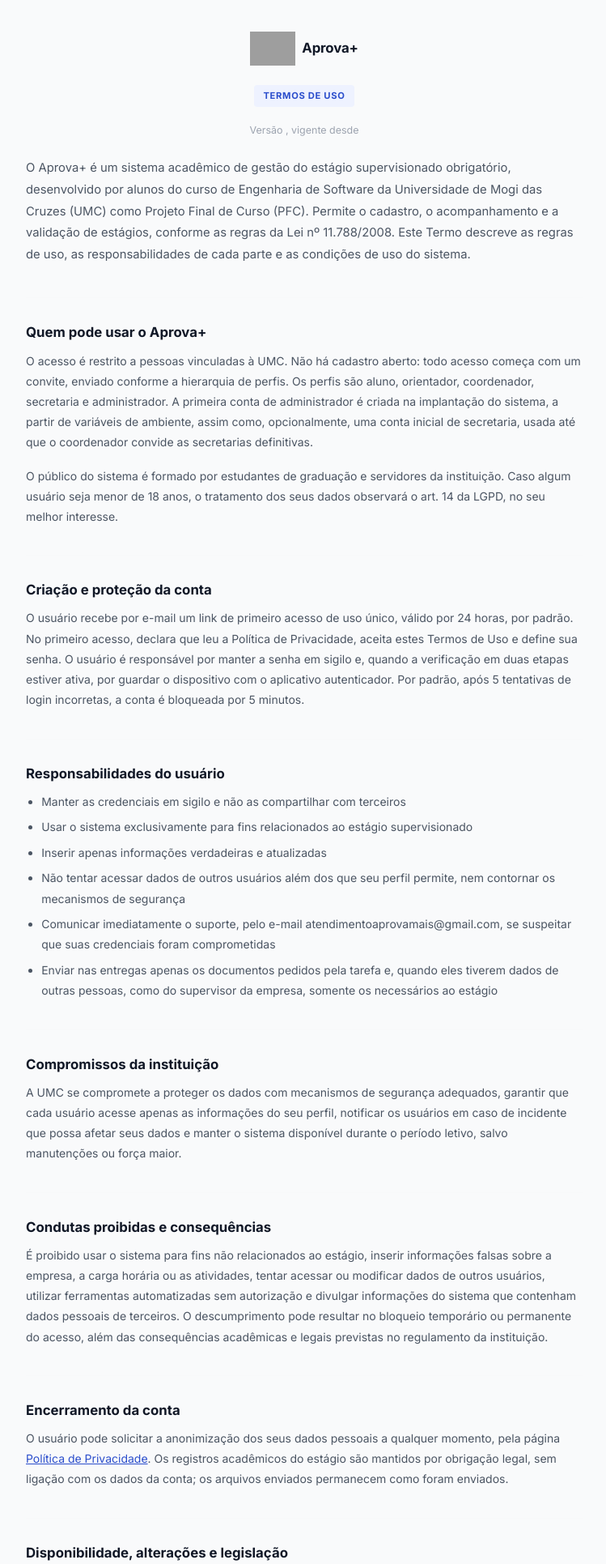
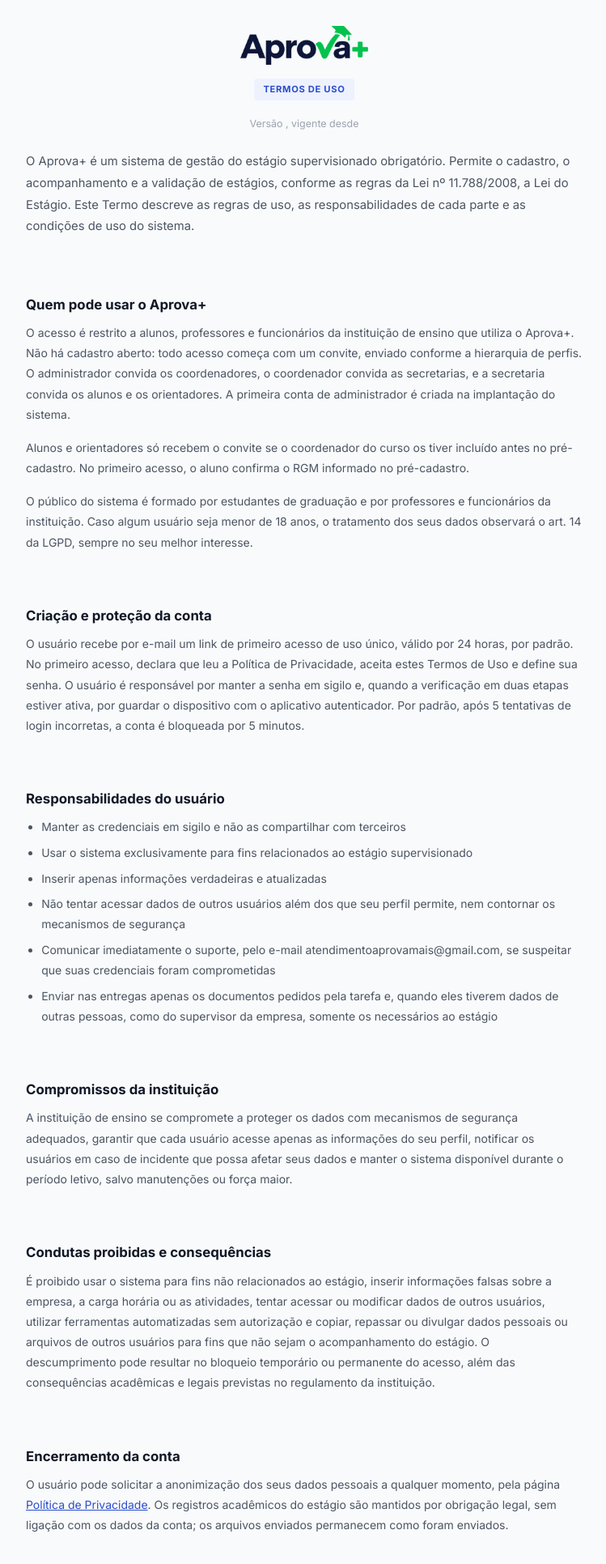
Before and after one commit to isabela-tamie15/aprova_mais, a Spring app: page /termos in a window 1280 px wide. Shown: the top 1931 px of the page at 81% size, without its empty margins (264-1013 px from the left). Run offline with Thymeleaf, Linux system fonts and the light colour scheme; the template is opened without the code that fills it, so the values that code supplies are empty; some of the project's set-up classes (security, data sources, template engines, error pages and the like) are left out, and stand-ins take their place; grey boxes are pictures that could not be loaded.

Commit message:
fix/view: ajuste na imagem ausente

```diff
--- a/src/main/resources/static/css/main.css
+++ b/src/main/resources/static/css/main.css
@@ -37,13 +37,6 @@ body.pagina-login {
     flex-direction: column;
     justify-content: space-between;
     padding: 2.5rem 3rem;
-}
-
-.logo-nome {
-    color: white;
-    font-size: 1.1rem;
-    font-weight: 700;
-    letter-spacing: -0.01em;
 }
 
 /* Área central com o texto de boas-vindas, ocupa o espaço que sobra */
@@ -338,17 +331,15 @@ h5 {
     letter-spacing: -0.01em;
 }
 
-/* Selo do Aprova+, usado nas páginas públicas e no rodapé */
-.logo-selo {
-    width: 38px;
-    height: 38px;
-    object-fit: contain;
-    flex-shrink: 0;
+/* Logo do Aprova+ nas páginas públicas: a versão escura vai no fundo claro, e a clara, no cabeçalho azul */
+.logo-documento {
+    height: 48px;
+    width: auto;
 }
 
-.logo-selo-grande {
-    width: 56px;
-    height: 56px;
+.logo-cabecalho {
+    height: 40px;
+    width: auto;
 }
 
 .logo-navbar {
@@ -813,8 +804,8 @@ body:has(> .rodape-site) {
 }
 
 .rodape-logo {
-    width: 40px;
     height: 40px;
+    width: auto;
 }
 
 .rodape-descricao {
--- a/src/main/resources/templates/error.html
+++ b/src/main/resources/templates/error.html
@@ -18,8 +18,7 @@
     <div class="card-principal">
         <div class="header-azul text-center">
             <div class="d-flex align-items-center gap-2 mb-4 justify-content-center">
-                <img th:src="@{/css/img/logo-aprova.png}" class="logo-selo logo-selo-grande" alt="">
-                <span style="color: white; font-weight: 700; font-size: 1.1rem;">Aprova+</span>
+                <img th:src="@{/css/img/logo-aprova-completo.png}" class="logo-cabecalho" alt="Aprova+">
             </div>
             <div class="icone-erro">
                 <svg width="32" height="32" viewBox="0 0 24 24" fill="none" stroke="white" stroke-width="2">
--- a/src/main/resources/templates/fragments/rodape-lgpd.html
+++ b/src/main/resources/templates/fragments/rodape-lgpd.html
@@ -2,15 +2,19 @@
 <html lang="pt-BR" xmlns:th="http://www.thymeleaf.org">
 <body>
 
-
+<!--
+    Rodapé LGPD reutilizado em todas as páginas (th:replace="~{fragments/rodape-lgpd :: rodape}").
+    Art. 41, § 1º da LGPD: a identidade e as informações de contato do encarregado
+    devem ser divulgadas publicamente, de forma clara e objetiva.
+    Para alterar o contato do encarregado, altere apenas este arquivo.
+-->
 <div th:fragment="rodape" class="rodape-site">
 <footer class="rodape-site-faixa">
     <div class="container rodape-site-conteudo">
         <div class="row g-4">
             <div class="col-12 col-lg-4">
                 <div class="rodape-marca">
-                    <img th:src="@{/css/img/logo-aprova.png}" class="rodape-logo" alt="">
-                    <span>Aprova+</span>
+                    <img th:src="@{/css/img/logo-aprova-completo.png}" class="rodape-logo" alt="Aprova+">
                 </div>
                 <p class="rodape-descricao">Gestão de estágios supervisionados, do cadastro à conclusão.</p>
             </div>
--- a/src/main/resources/templates/primeiro-acesso-erro.html
+++ b/src/main/resources/templates/primeiro-acesso-erro.html
@@ -17,8 +17,7 @@
         <!-- Header azul -->
         <div class="header-azul text-center">
             <div class="d-flex align-items-center gap-2 mb-4 justify-content-center">
-                <img th:src="@{/css/img/logo-aprova.png}" class="logo-selo logo-selo-grande" alt="">
-                <span style="color: white; font-weight: 700; font-size: 1.1rem;">Aprova+</span>
+                <img th:src="@{/css/img/logo-aprova-completo.png}" class="logo-cabecalho" alt="Aprova+">
             </div>
 
             <div class="icone-erro">
--- a/src/main/resources/templates/primeiro-acesso.html
+++ b/src/main/resources/templates/primeiro-acesso.html
@@ -20,8 +20,7 @@
         <!-- Header azul -->
         <div class="header-azul">
             <div class="d-flex align-items-center gap-2 mb-3">
-                <img th:src="@{/css/img/logo-aprova.png}" class="logo-selo logo-selo-grande" alt="">
-                <span style="color: white; font-weight: 700; font-size: 1.1rem;">Aprova+</span>
+                <img th:src="@{/css/img/logo-aprova-completo.png}" class="logo-cabecalho" alt="Aprova+">
             </div>
             <span class="badge-portal">Primeiro Acesso</span>
             <h4 class="text-white fw-bold mt-2 mb-1">Bem-vindo ao Aprova+</h4>
--- a/src/main/resources/templates/termos.html
+++ b/src/main/resources/templates/termos.html
@@ -14,27 +14,26 @@
 
     <div class="text-center mb-4">
         <div class="d-flex align-items-center justify-content-center gap-2 mb-3">
-            <img th:src="@{/css/img/logo-aprova.png}" class="logo-selo logo-selo-grande" alt="">
-            <span class="logo-nome" style="color: #111827; font-size: 1.05rem;">Aprova+</span>
+            <img th:src="@{/css/img/logo-aprova-escuro.png}" class="logo-documento" alt="Aprova+">
         </div>
         <span class="badge-doc">Termos de Uso</span>
         <p class="doc-versao" style="margin-top: 0.5rem;">Versão <span th:text="${versaoTermos}"></span>, vigente desde <span th:text="${vigenciaTermos}"></span></p>
     </div>
 
     <p class="doc-intro">
-        O Aprova+ é um sistema acadêmico de gestão do estágio supervisionado obrigatório,
-        desenvolvido por alunos do curso de Engenharia de Software da Universidade de Mogi das
-        Cruzes (UMC) como Projeto Final de Curso (PFC). Permite o cadastro, o acompanhamento e a
-        validação de estágios, conforme as regras da Lei nº 11.788/2008. Este Termo descreve as
-        regras de uso, as responsabilidades de cada parte e as condições de uso do sistema.
+        O Aprova+ é um sistema de gestão do estágio supervisionado obrigatório. Permite o
+        cadastro, o acompanhamento e a validação de estágios, conforme as regras da Lei nº
+        11.788/2008, a Lei do Estágio. Este Termo descreve as regras de uso, as responsabilidades
+        de cada parte e as condições de uso do sistema.
     </p>
 
     <hr class="doc-divider">
 
     <div class="doc-section">
         <h2>Quem pode usar o Aprova+</h2>
-        <p>O acesso é restrito a pessoas vinculadas à UMC. Não há cadastro aberto: todo acesso começa com um convite, enviado conforme a hierarquia de perfis. Os perfis são aluno, orientador, coordenador, secretaria e administrador. A primeira conta de administrador é criada na implantação do sistema, a partir de variáveis de ambiente, assim como, opcionalmente, uma conta inicial de secretaria, usada até que o coordenador convide as secretarias definitivas.</p>
-        <p>O público do sistema é formado por estudantes de graduação e servidores da instituição. Caso algum usuário seja menor de 18 anos, o tratamento dos seus dados observará o art. 14 da LGPD, no seu melhor interesse.</p>
+        <p>O acesso é restrito a alunos, professores e funcionários da instituição de ensino que utiliza o Aprova+. Não há cadastro aberto: todo acesso começa com um convite, enviado conforme a hierarquia de perfis. O administrador convida os coordenadores, o coordenador convida as secretarias, e a secretaria convida os alunos e os orientadores. A primeira conta de administrador é criada na implantação do sistema.</p>
+        <p>Alunos e orientadores só recebem o convite se o coordenador do curso os tiver incluído antes no pré-cadastro. No primeiro acesso, o aluno confirma o RGM informado no pré-cadastro.</p>
+        <p>O público do sistema é formado por estudantes de graduação e por professores e funcionários da instituição. Caso algum usuário seja menor de 18 anos, o tratamento dos seus dados observará o art. 14 da LGPD, sempre no seu melhor interesse.</p>
     </div>
     <hr class="doc-divider">
 
@@ -59,13 +58,13 @@
 
     <div class="doc-section">
         <h2>Compromissos da instituição</h2>
-        <p>A UMC se compromete a proteger os dados com mecanismos de segurança adequados, garantir que cada usuário acesse apenas as informações do seu perfil, notificar os usuários em caso de incidente que possa afetar seus dados e manter o sistema disponível durante o período letivo, salvo manutenções ou força maior.</p>
+        <p>A instituição de ensino se compromete a proteger os dados com mecanismos de segurança adequados, garantir que cada usuário acesse apenas as informações do seu perfil, notificar os usuários em caso de incidente que possa afetar seus dados e manter o sistema disponível durante o período letivo, salvo manutenções ou força maior.</p>
     </div>
     <hr class="doc-divider">
 
     <div class="doc-section">
         <h2>Condutas proibidas e consequências</h2>
-        <p>É proibido usar o sistema para fins não relacionados ao estágio, inserir informações falsas sobre a empresa, a carga horária ou as atividades, tentar acessar ou modificar dados de outros usuários, utilizar ferramentas automatizadas sem autorização e divulgar informações do sistema que contenham dados pessoais de terceiros. O descumprimento pode resultar no bloqueio temporário ou permanente do acesso, além das consequências acadêmicas e legais previstas no regulamento da instituição.</p>
+        <p>É proibido usar o sistema para fins não relacionados ao estágio, inserir informações falsas sobre a empresa, a carga horária ou as atividades, tentar acessar ou modificar dados de outros usuários, utilizar ferramentas automatizadas sem autorização e copiar, repassar ou divulgar dados pessoais ou arquivos de outros usuários para fins que não sejam o acompanhamento do estágio. O descumprimento pode resultar no bloqueio temporário ou permanente do acesso, além das consequências acadêmicas e legais previstas no regulamento da instituição.</p>
     </div>
     <hr class="doc-divider">
 
@@ -81,7 +80,7 @@
         <p>Cada versão destes Termos tem número e data de vigência, exibidos no topo da página. Quando uma versão nova é publicada, o uso do sistema passa a depender do aceite da nova versão, e cada aceite é registrado com a versão e a data. Quem não concordar pode deixar de usar o sistema e pedir a anonimização da conta; os registros acadêmicos continuam guardados por obrigação legal, e o acompanhamento do estágio segue pelos canais da coordenação do curso.</p>
         <p><strong>Histórico de versões</strong></p>
         <ul>
-            <li><strong>1.2 (19/11/2026):</strong> inclui a conta inicial de secretaria, a responsabilidade sobre os dados de terceiros nos documentos enviados e a regra de aceite de novas versões; retira a cláusula de foro; indica o canal de suporte.</li>
+            <li><strong>1.2 (19/11/2026):</strong> inclui o pré-cadastro feito pelo coordenador, a responsabilidade sobre os dados de terceiros nos documentos enviados e a regra de aceite de novas versões; proíbe repassar dados e arquivos de outros usuários; deixa de citar a instituição pelo nome; retira a cláusula de foro; indica o canal de suporte.</li>
             <li><strong>1.1:</strong> versão anterior.</li>
         </ul>
     </div>
```
Also changed, not shown: src/main/resources/templates/consentimento.html (+3 -4 lines), src/main/resources/static/css/img/logo-aprova-escuro.png (added).
